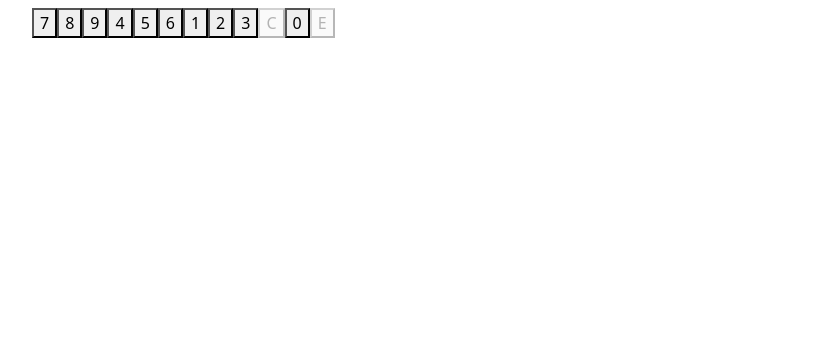
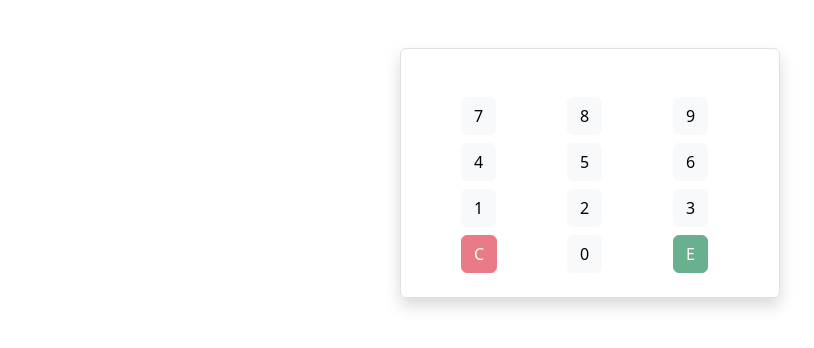
Before and after one commit to cashrina/homework67, a React (Vite) app: page / in a window 1280 px wide. Shown: the top 348 px of the page, without its empty margins (50-864 px from the left). Built offline with nearby package versions, Linux system fonts and the light colour scheme.

Commit message:
Прописан общий вид приложения

```diff
--- a/src/containers/Counter/Counter.tsx
+++ b/src/containers/Counter/Counter.tsx
@@ -9,20 +9,82 @@ const Counter = () => {
     const dispatch = useDispatch();
 
     return (
-        <div className="container mt-2">
-            <h1 className={color}>{displayValue}</h1>
-            <button onClick={() => dispatch(increase(7))} disabled={isInputComplete}>7</button>
-            <button onClick={() => dispatch(increase(8))} disabled={isInputComplete}>8</button>
-            <button onClick={() => dispatch(increase(9))} disabled={isInputComplete}>9</button>
-            <button onClick={() => dispatch(increase(4))} disabled={isInputComplete}>4</button>
-            <button onClick={() => dispatch(increase(5))} disabled={isInputComplete}>5</button>
-            <button onClick={() => dispatch(increase(6))} disabled={isInputComplete}>6</button>
-            <button onClick={() => dispatch(increase(1))} disabled={isInputComplete}>1</button>
-            <button onClick={() => dispatch(increase(2))} disabled={isInputComplete}>2</button>
-            <button onClick={() => dispatch(increase(3))} disabled={isInputComplete}>3</button>
-            <button onClick={() => dispatch(decrease())} disabled={!displayValue}>C</button>
-            <button onClick={() => dispatch(increase(0))} disabled={isInputComplete}>0</button>
-            <button onClick={() => dispatch(check())} disabled={!isInputComplete}>E</button>
+        <div className="container mt-5">
+            <div className="row justify-content-center">
+                <div className="col-4 border rounded p-4 shadow">
+                    <h1 className={`text-center ${color}`}>{displayValue}</h1>
+                    <div className="d-grid gap-2 mt-4">
+                        <div className="row ms-4">
+                            <div className="col">
+                                <button className="btn btn-light" onClick={() => dispatch(increase(7))}
+                                        disabled={isInputComplete}>7
+                                </button>
+                            </div>
+                            <div className="col">
+                                <button className="btn btn-light" onClick={() => dispatch(increase(8))}
+                                        disabled={isInputComplete}>8
+                                </button>
+                            </div>
+                            <div className="col">
+                                <button className="btn btn-light" onClick={() => dispatch(increase(9))}
+                                        disabled={isInputComplete}>9
+                                </button>
+                            </div>
+                        </div>
+                        <div className="row ms-4">
+                            <div className="col">
+                                <button className="btn btn-light" onClick={() => dispatch(increase(4))}
+                                        disabled={isInputComplete}>4
+                                </button>
+                            </div>
+                            <div className="col">
+                                <button className="btn btn-light" onClick={() => dispatch(increase(5))}
+                                        disabled={isInputComplete}>5
+                                </button>
+                            </div>
+                            <div className="col">
+                                <button className="btn btn-light" onClick={() => dispatch(increase(6))}
+                                        disabled={isInputComplete}>6
+                                </button>
+                            </div>
+                        </div>
+                        <div className="row ms-4">
+                            <div className="col">
+                                <button className="btn btn-light" onClick={() => dispatch(increase(1))}
+                                        disabled={isInputComplete}>1
+                                </button>
+                            </div>
+                            <div className="col">
+                                <button className="btn btn-light" onClick={() => dispatch(increase(2))}
+                                        disabled={isInputComplete}>2
+                                </button>
+                            </div>
+                            <div className="col">
+                                <button className="btn btn-light" onClick={() => dispatch(increase(3))}
+                                        disabled={isInputComplete}>3
+                                </button>
+                            </div>
+                        </div>
+                        <div className="row ms-4">
+                            <div className="col">
+                                <button className="btn btn-danger" onClick={() => dispatch(decrease())}
+                                        disabled={!displayValue}>C
+                                </button>
+                            </div>
+                            <div className="col">
+                                <button className="btn btn-light" onClick={() => dispatch(increase(0))}
+                                        disabled={isInputComplete}>0
+                                </button>
+                            </div>
+                            <div className="col">
+                                <button className="btn btn-success" onClick={() => dispatch(check())}
+                                        disabled={!isInputComplete}>E
+                                </button>
+                            </div>
+                        </div>
+                    </div>
+                </div>
+            </div>
         </div>
     );
 };
```
